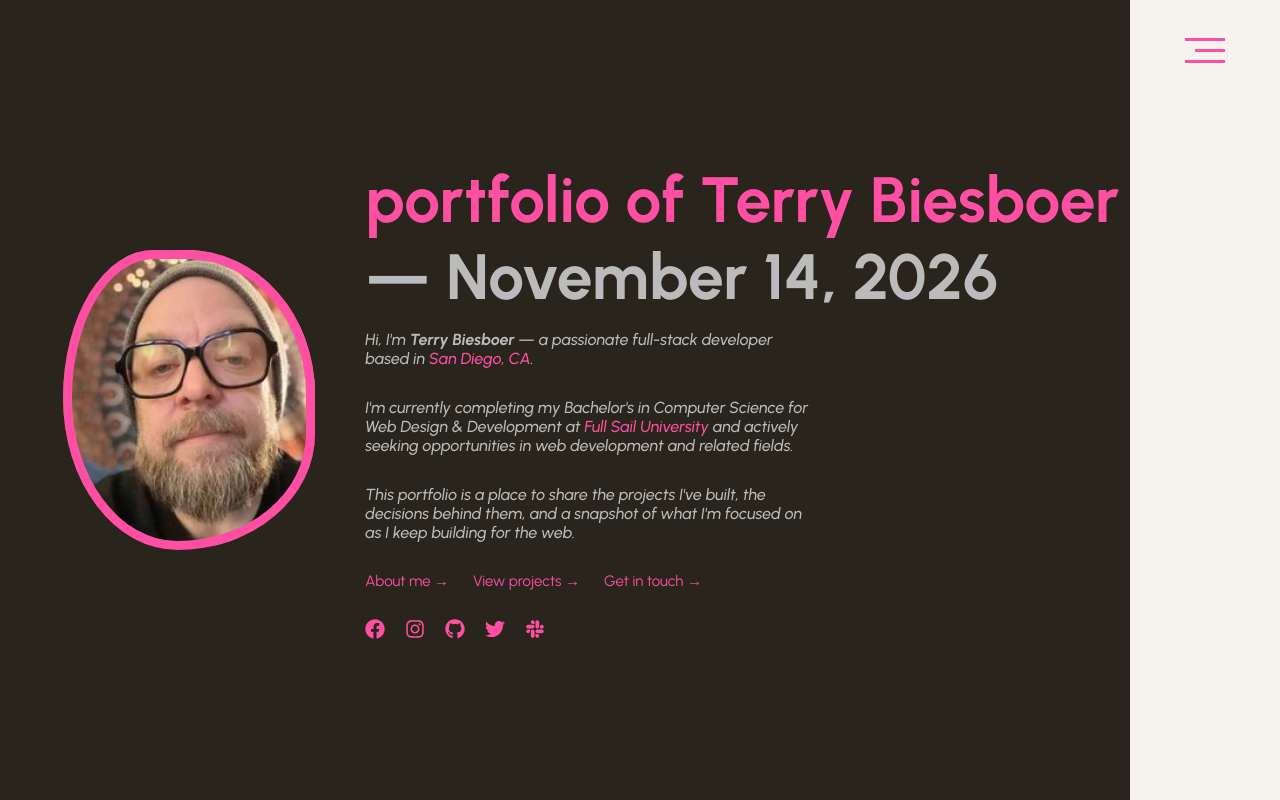
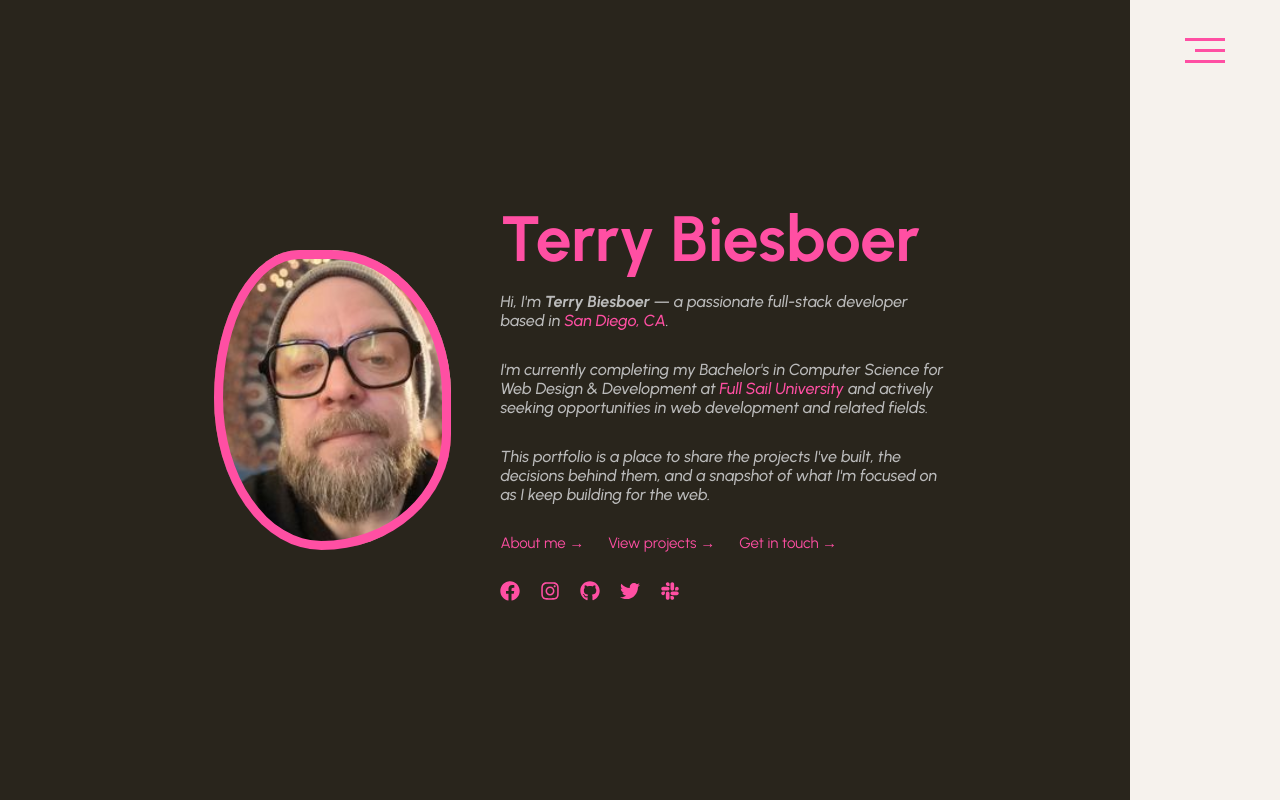
Before and after one commit to biesboerTerry-FS/thatDevTerry, a React (Create React App) app: page / in a window 1280 px wide. Built offline with nearby package versions, Linux system fonts and the light colour scheme.

Commit message:
Remove portfolio label and date from homepage header

```diff
--- a/src/components/Homepage.js
+++ b/src/components/Homepage.js
@@ -8,12 +8,6 @@ import {
 	FaSlack,
 } from "react-icons/fa";
 import avatar from "../images/terry.jpeg";
-
-const formattedDate = new Date().toLocaleDateString("en-US", {
-	year: "numeric",
-	month: "long",
-	day: "numeric",
-});
 
 const Homepage = () => {
 	useEffect(() => {
@@ -33,7 +27,7 @@ const Homepage = () => {
 				</div>
 				<div className="bio">
 					<h1>
-						<span className="accent">portfolio of Terry Biesboer</span> — {formattedDate}
+						<span className="accent">Terry Biesboer</span>
 					</h1>
 					<p>
 						Hi, I&apos;m <strong>Terry Biesboer</strong> — a passionate full-stack
```
